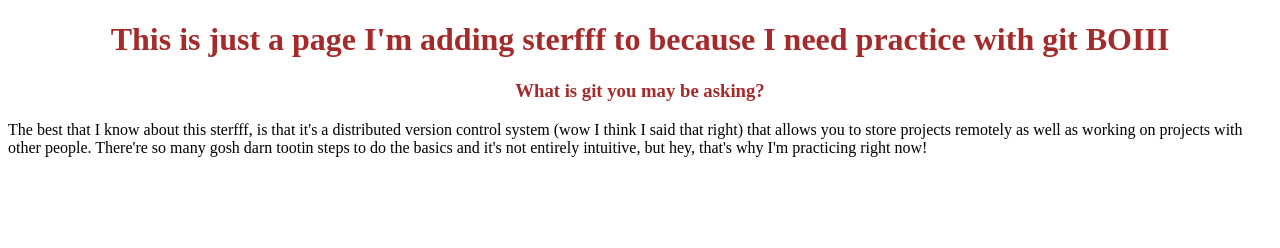
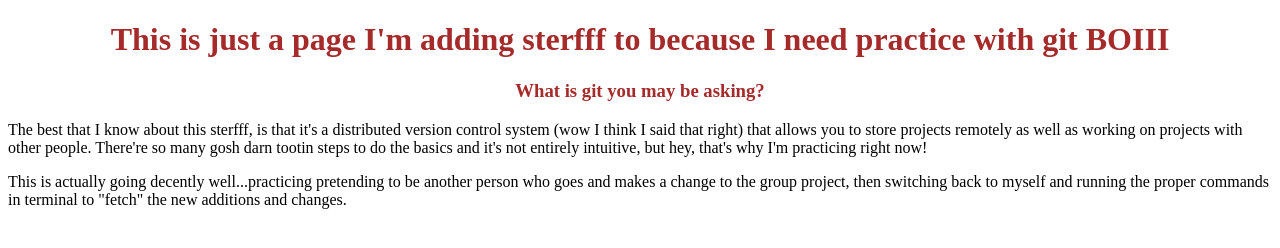
Before and after one commit to jessebillard/practicing_git, a plain HTML site: page index.html in a window 1280 px wide. Drawn offline with Linux system fonts and the light colour scheme; a script that the page names is missing.

Commit message:
Update index.html
Adding words to practice the "fetch" command

```diff
--- a/index.html
+++ b/index.html
@@ -15,5 +15,6 @@
     </div>
 
     <p>The best that I know about this sterfff, is that it's a distributed version control system (wow I think I said that right) that allows you to store projects remotely as well as working on projects with other people. There're so many gosh darn tootin steps to do the basics and it's not entirely intuitive, but hey, that's why I'm practicing right now!</p>
+    <p>This is actually going decently well...practicing pretending to be another person who goes and makes a change to the group project, then switching back to myself and running the proper commands in terminal to "fetch" the new additions and changes.
 </body>
 </html>
```
